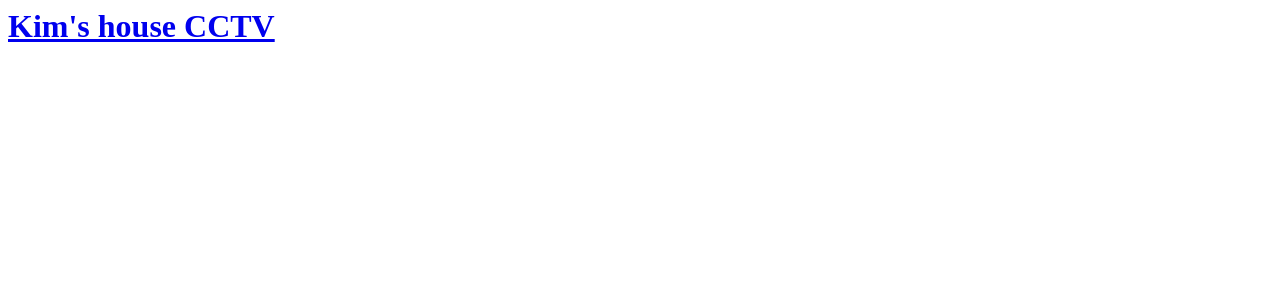
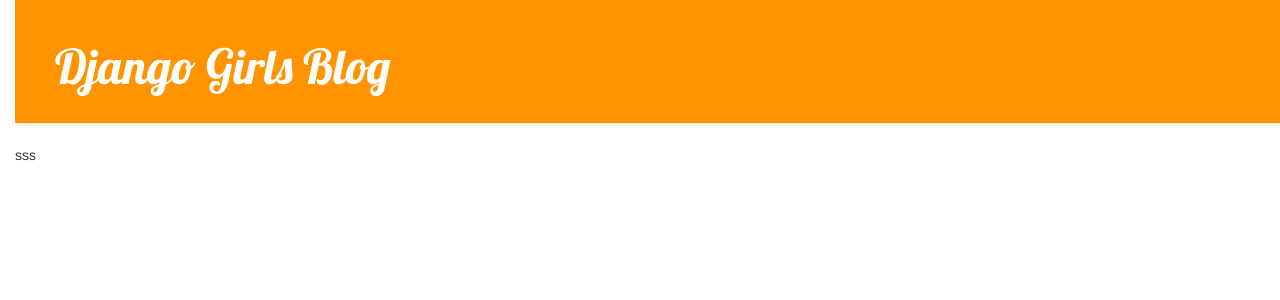
Before and after one commit to JJJung/my-first-blog, a Django app: page / in a window 1280 px wide. Shown: the top 300 px of the page. Run offline with Django 3.2, Linux system fonts and the light colour scheme; data that the repository does not hold is empty; some libraries are stand-ins or nearby versions.

Commit message:
Added view and template for detailed blog post as well as CSS for the site.

```diff
--- /dev/null
+++ b/cctv/static/css/cctv.css
@@ -0,0 +1,54 @@
+h1 a {
+    color: #FCA205;
+    font-family: 'Lobster';
+}
+
+body { padding-left : 15px;}
+
+.page-header {
+    background-color: #ff9400;
+    margin-top: 0;
+    padding: 20px 20px 20px 40px;
+}
+
+.page-header h1, .page-header h1 a, .page-header h1 a:visited, .page-header h1 a:active {
+    color: #ffffff;
+    font-size: 36pt;
+    text-decoration: none;
+}
+
+.content {
+    margin-left: 40px;
+}
+
+h1, h2, h3, h4 {
+    font-family: 'Lobster', cursive;
+}
+
+.date {
+    float: right;
+    color: #828282;
+}
+
+.save {
+    float: right;
+}
+
+.post-form textarea, .post-form input {
+    width: 100%;
+}
+
+.top-menu, .top-menu:hover, .top-menu:visited {
+    color: #ffffff;
+    float: right;
+    font-size: 26pt;
+    margin-right: 20px;
+}
+
+.post {
+    margin-bottom: 70px;
+}
+
+.post h1 a, .post h1 a:visited {
+    color: #000000;
+}
--- /dev/null
+++ b/cctv/templates/cctv/base.html
@@ -0,0 +1,23 @@
+{% load staticfiles %}
+<html>
+    <head>
+        <title>MinJeong's house CCTV</title>
+        <link rel="stylesheet" href="//maxcdn.bootstrapcdn.com/bootstrap/3.2.0/css/bootstrap.min.css">
+        <link rel="stylesheet" href="//maxcdn.bootstrapcdn.com/bootstrap/3.2.0/css/bootstrap-theme.min.css">
+        <link href='//fonts.googleapis.com/css?family=Lobster&subset=latin,latin-ext' rel='stylesheet' type='text/css'>
+        <link rel="stylesheet" href="{% static 'css/cctv.css' %}">
+    </head>
+	<body>
+	    <div class="page-header">
+	        <h1><a href="/">Django Girls Blog</a></h1>
+	    </div>
+	    <div class="content container">
+	        <div class="row">
+	            <div class="col-md-8">
+	            {% block content %}
+	            {% endblock %}
+	            </div>
+	        </div>
+	    </div>
+	sss</body>
+</html>
--- a/cctv/templates/cctv/post_list.html
+++ b/cctv/templates/cctv/post_list.html
@@ -1,18 +1,24 @@
+{% extends 'cctv/base.html' %}
+{% load staticfiles %}
 <html>
     <head>
-            <title>Kim's house CCTV</title>
+        <title>MinJeong's house CCTV</title>
+        <link rel="stylesheet" href="//maxcdn.bootstrapcdn.com/bootstrap/3.2.0/css/bootstrap.min.css">
+        <link rel="stylesheet" href="//maxcdn.bootstrapcdn.com/bootstrap/3.2.0/css/bootstrap-theme.min.css">
+        <link href='//fonts.googleapis.com/css?family=Lobster&subset=latin,latin-ext' rel='stylesheet' type='text/css'>
+        <link rel="stylesheet" href="{% static 'css/cctv.css' %}">
     </head>
     <body>
-            <div>
-			    <h1><a href="/">Kim's house CCTV</a></h1>
+		{% block content %}
+                {% for post in posts %}
+                    <div class="post">
+                        <div class="date">
+                            {{ post.published_date }}
                         </div>
-
-			{% for post in posts %}
-			    <div>
-			        <p>published: {{ post.published_date }}</p>
-			        <h1><a href="">{{ post.title }}</a></h1>
+                        <h1><a href="{% url 'post_detail' pk=post.pk %}">{{ post.title }}</a></h1>
                         <p>{{ post.text|linebreaksbr }}</p>
                     </div>
                 {% endfor %}
+		{% endblock content %}
     </body>
 </html>
--- a/cctv/urls.py
+++ b/cctv/urls.py
@@ -1,4 +1,7 @@
 from django.conf.urls import url
 from . import views
 
-urlpatterns = [ url(r'^$', views.post_list, name='post_list'), ]
+urlpatterns = [
+    url(r'^$', views.post_list, name='post_list'),
+    url(r'^post/(?P<pk>[0-9]+)/$', views.post_detail, name='post_detail'),
+    ]
--- a/cctv/views.py
+++ b/cctv/views.py
@@ -1,7 +1,12 @@
 from django.shortcuts import render
 from django.utils import timezone
 from .models import Post
+from django.shortcuts import render, get_object_or_404
 
 def post_list(request):
     posts = Post.objects.filter(published_date__lte=timezone.now()).order_by('published_date')
     return render(request, 'cctv/post_list.html', {'posts':posts})
+
+def post_detail(request, pk):
+    post = get_object_or_404(Post, pk=pk)
+    return render(request, 'cctv/post_detail.html', {'post': post})
--- a/mysite/settings.py
+++ b/mysite/settings.py
@@ -26,7 +26,7 @@
 # SECURITY WARNING: don't run with debug turned on in production!
 DEBUG = True
 
-ALLOWED_HOSTS = ['www.jjjjung.pythonanywhere.com']
+ALLOWED_HOSTS = ['www.jjjjung.pythonanywhere.com',]
 
 
 # Application definition
```
Also changed, not shown: cctv/templates/cctv/post_detail.html (added, +13 -0 lines). Lines whose indentation alone changed are shown as unchanged.
